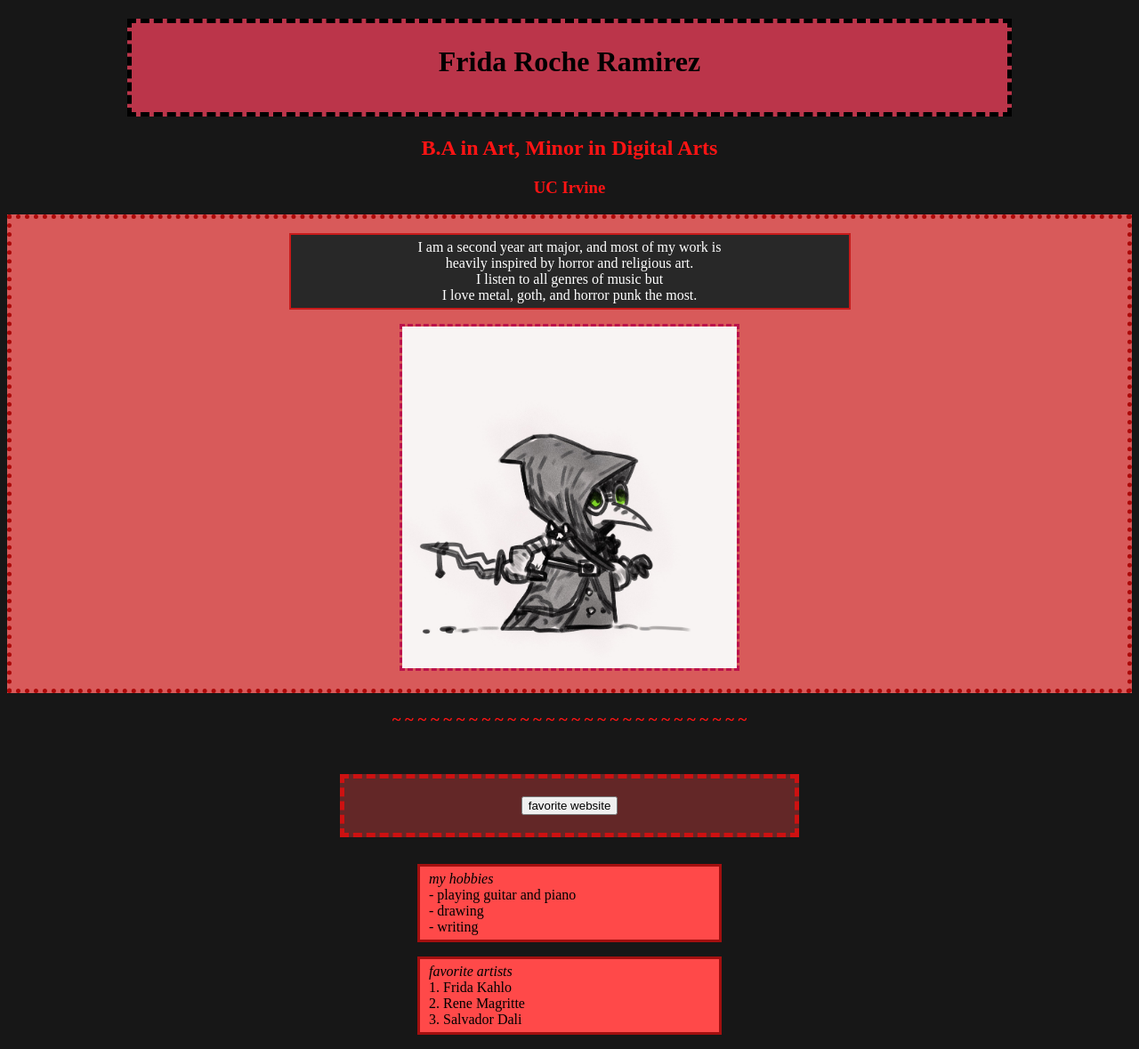
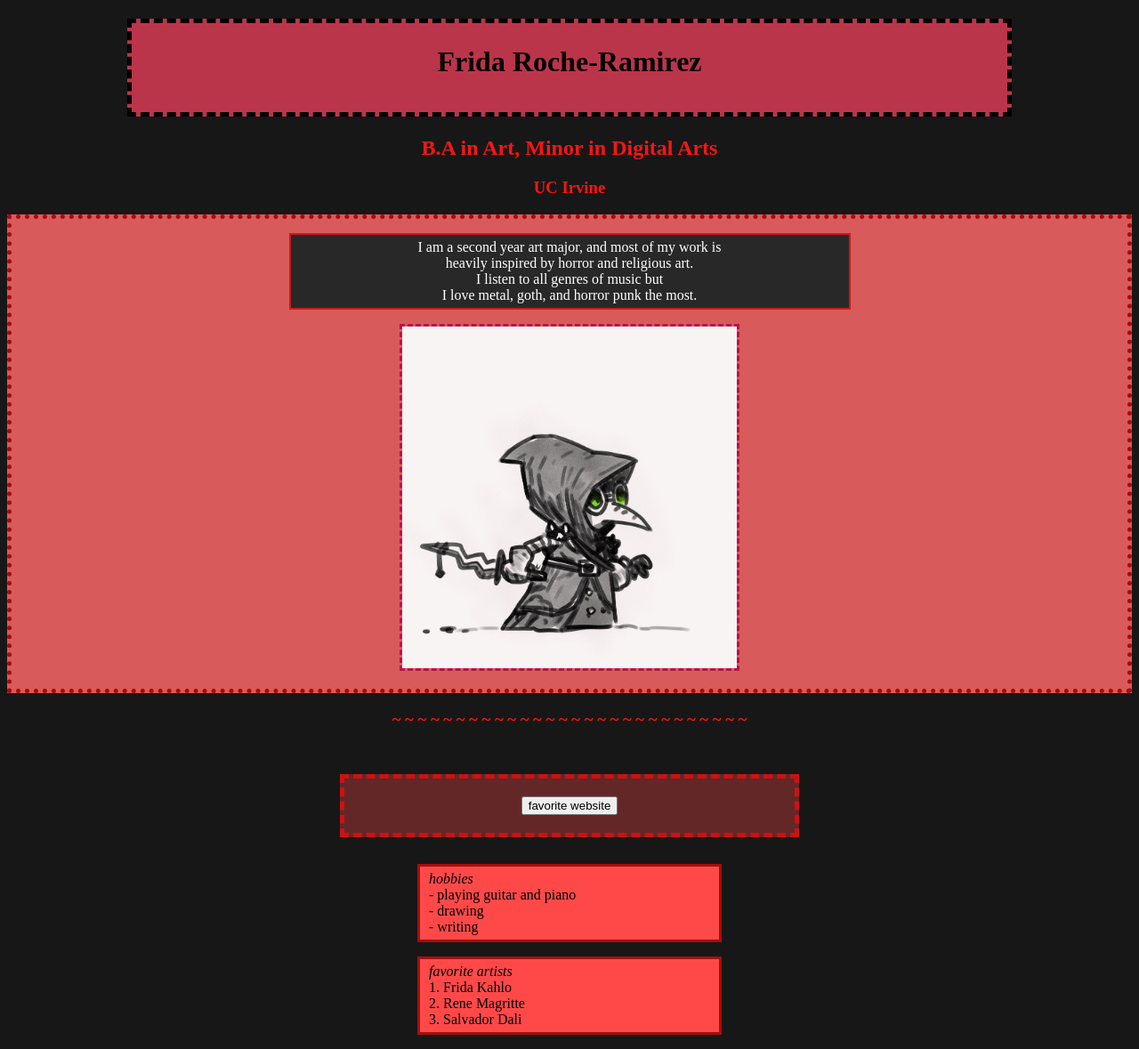
Before and after one commit to frochera/HW1, a plain HTML site: page index.html in a window 1280 px wide. Shown: the whole page at 89% size. Drawn offline with Linux system fonts and the light colour scheme.

Commit message:
Update index.html

```diff
--- a/index.html
+++ b/index.html
@@ -7,7 +7,7 @@
     <link rel="stylesheet" href="css/style.css">
 </head>
 <body>
-    <h1>Frida Roche Ramirez</h1>
+    <h1>Frida Roche-Ramirez</h1>
     <h2>B.A in Art, Minor in Digital Arts</h2>
     <h3>UC Irvine</h3>
 
@@ -22,7 +22,7 @@
         <a href="https://maxwellcat.world"> <button>favorite website</button></a>
     </div>
 
-    <p><em>my hobbies</em><br>- playing guitar and piano<br>- drawing<br>- writing</p>
+    <p><em>hobbies</em><br>- playing guitar and piano<br>- drawing<br>- writing</p>
    <p><em>favorite artists</em><br>1. Frida Kahlo<br> 2. Rene Magritte<br> 3. Salvador Dali
 
 </body>
```
